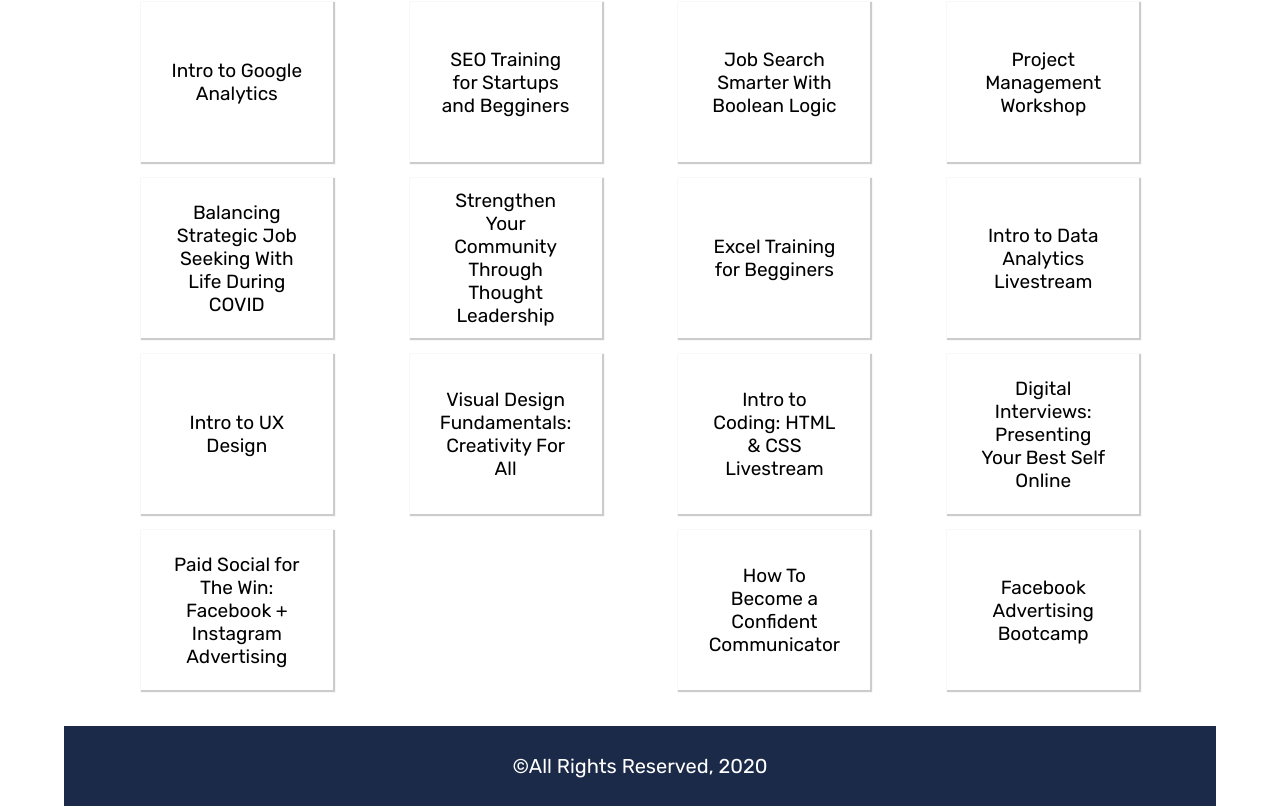
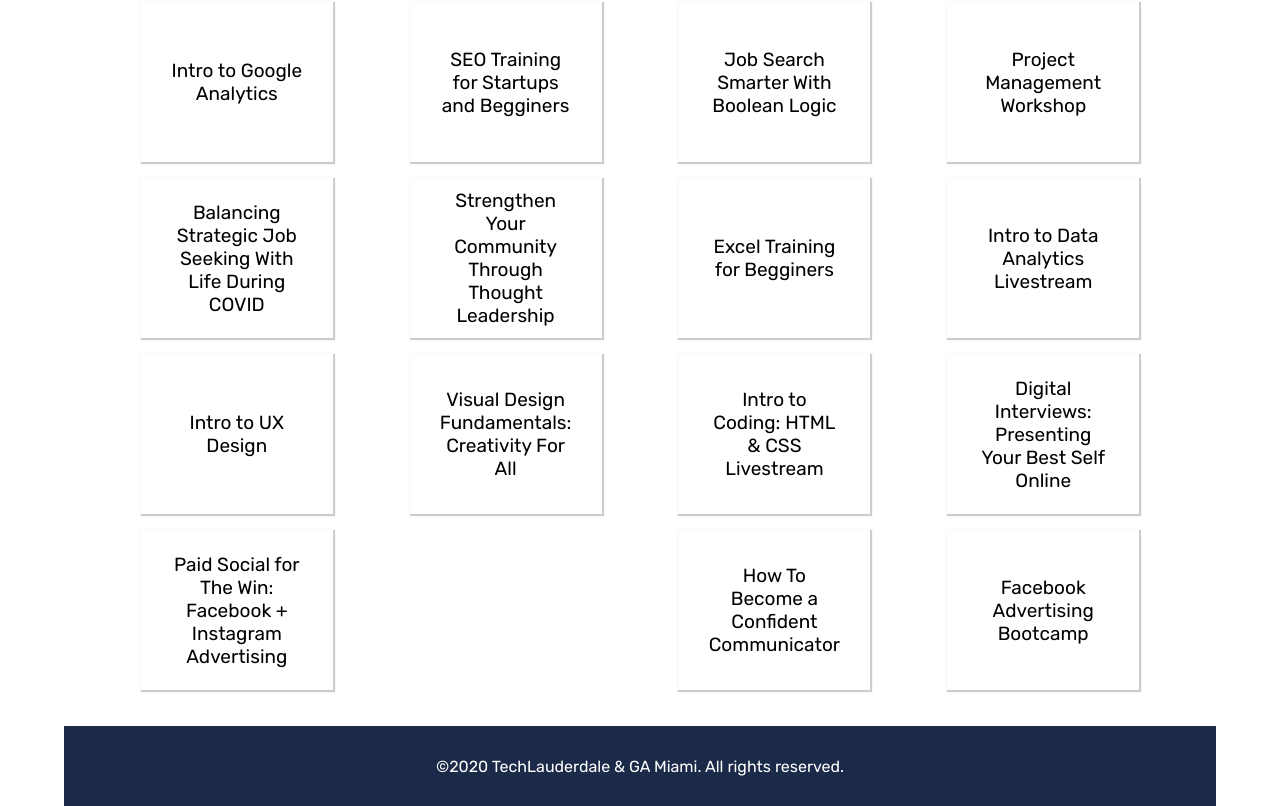
Before and after one commit to makeespresso/techlauderdalega, a React (Create React App) app: page / in a window 1280 px wide. Shown: the part 1826-2632 px from the top of the page. Built offline with nearby package versions, Linux system fonts and the light colour scheme.

Commit message:
pre-final version fixed color on events and footer

```diff
--- a/public/index.html
+++ b/public/index.html
@@ -9,7 +9,7 @@
       name="description"
       content="Web site created using create-react-app"
     />
-    <link rel="apple-touch-icon" href="%PUBLIC_URL%/logo192.png" />
+
     <!--
       manifest.json provides metadata used when your web app is installed on a
       user's mobile device or desktop. See https://developers.google.com/web/fundamentals/web-app-manifest/
--- a/src/components/Footer.jsx
+++ b/src/components/Footer.jsx
@@ -3,7 +3,7 @@ import React from 'react';
 const Footer = () => {
   return (
 <div className="Bannerfooter center">
-<small>©All Rights Reserved, 2020</small>
+<small style={{fontSize: "1rem"}}>©2020 TechLauderdale & GA Miami. All rights reserved.</small>
 </div>
 
   )
```
